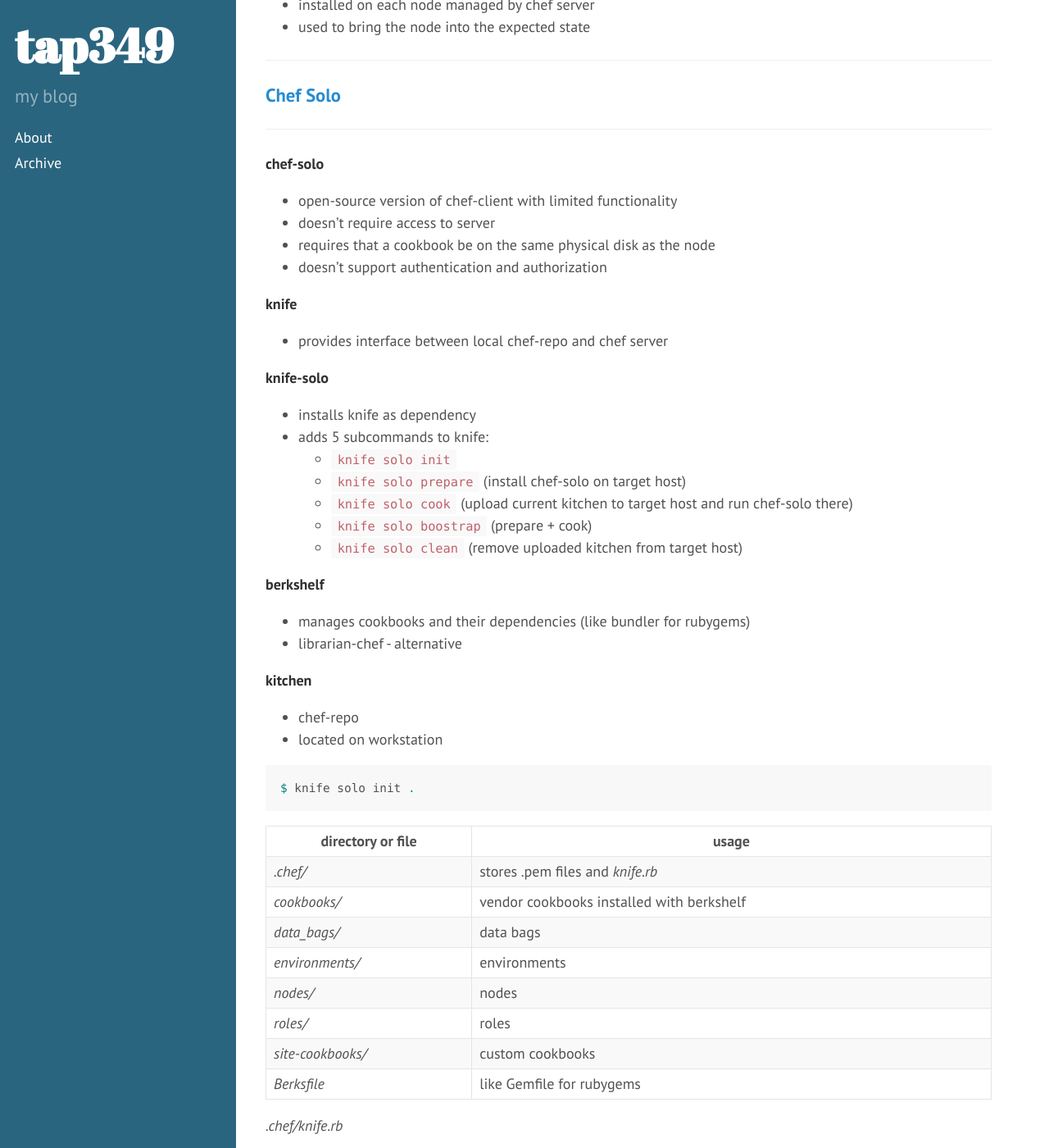
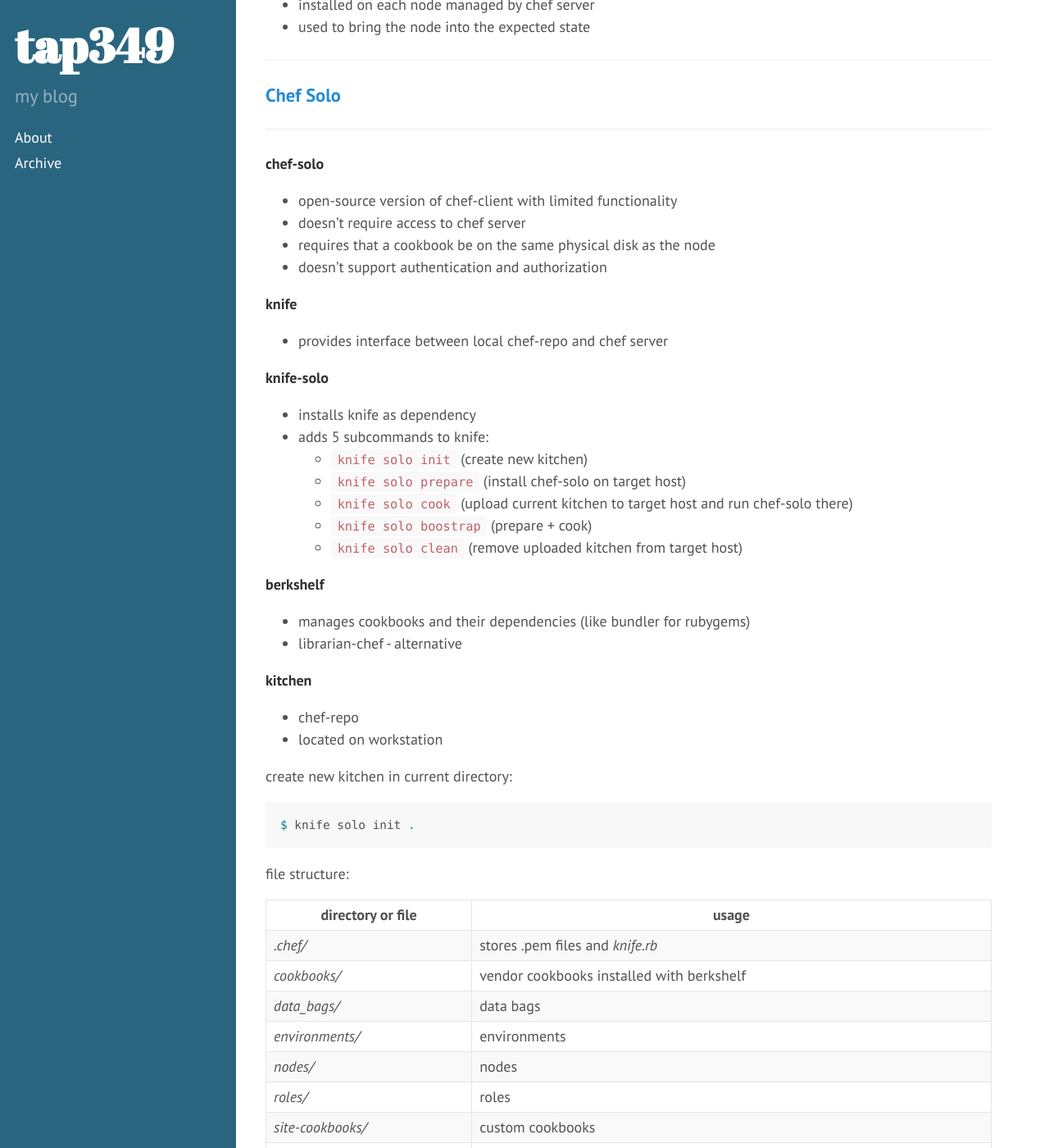
Before and after one commit to tap349/tap349.github.io, a Jekyll site: the page built from _posts/2015-01-06-notes-about-chef.md, in a window 1280 px wide and 1400 px high, scrolled down 562 px. Shown: the whole window at 82% size. Built offline with Jekyll 4.4.1, drawn with Linux system fonts in a browser that asks for light colours; Markdown is read by kramdown in place of the engine named in the settings.

Commit message:
update 2016-01-08_03:35:38

````diff
--- a/_posts/2015-01-06-notes-about-chef.md
+++ b/_posts/2015-01-06-notes-about-chef.md
@@ -38,7 +38,7 @@ ___
 **chef-solo**
 
 - open-source version of chef-client with limited functionality
-- doesn't require access to server
+- doesn't require access to chef server
 - requires that a cookbook be on the same physical disk as the node
 - doesn't support authentication and authorization
 
@@ -50,7 +50,7 @@ ___
 
 - installs knife as dependency
 - adds 5 subcommands to knife:
-  - `knife solo init`
+  - `knife solo init` (create new kitchen)
   - `knife solo prepare` (install chef-solo on target host)
   - `knife solo cook` (upload current kitchen to target host and run chef-solo there)
   - `knife solo boostrap` (prepare + cook)
@@ -66,9 +66,13 @@ ___
 - chef-repo
 - located on workstation
 
+create new kitchen in current directory:
+
 ```sh
 $ knife solo init .
 ```
+
+file structure:
 
 directory or file   | usage
 --------------------|-----------------------------------------------------------
````
